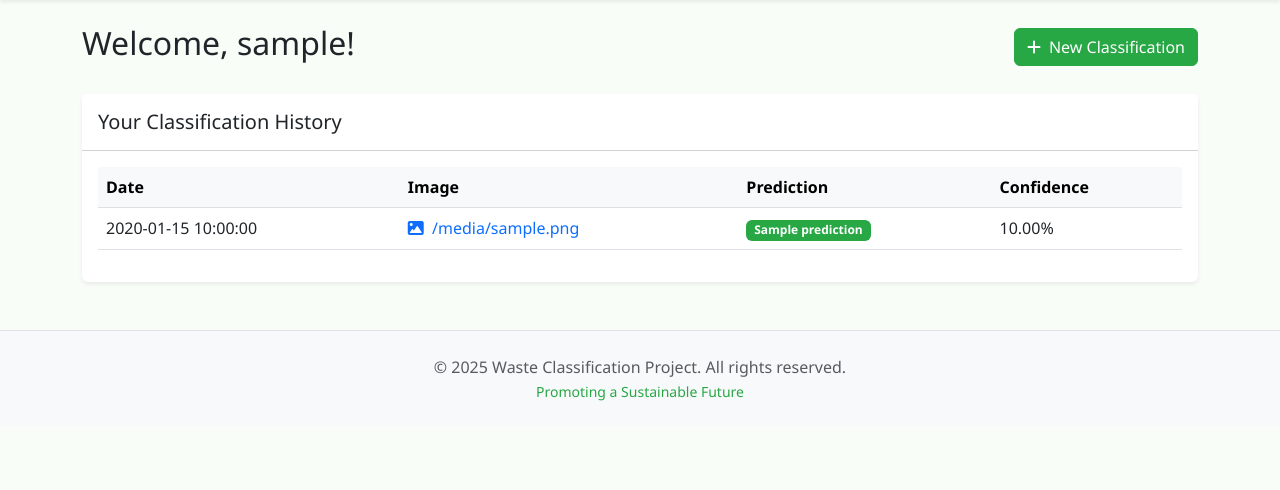
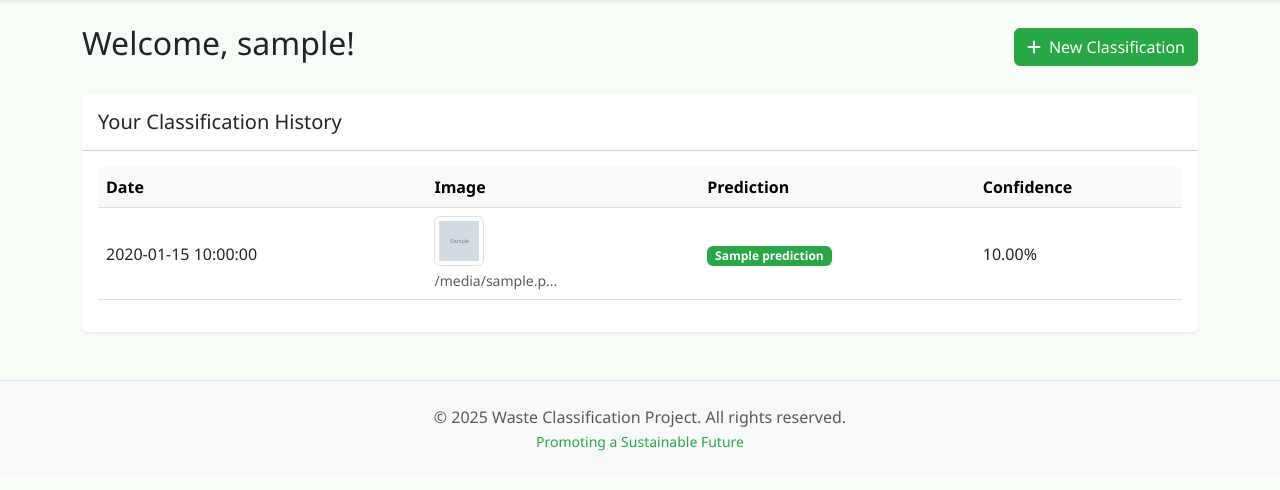
Before and after one commit to saad461/waste-clssification, a Flask app: template templates/user_dashboard.html in a window 1280 px wide. Shown: the part 62-552 px from the top of the page. Run offline with Flask 3, Linux system fonts and the light colour scheme; the template is opened without the code that fills it: most values are stand-ins (such as "Sample title", 1, 10 or a date in 2020); grey boxes marked "Sample" are stand-in pictures; some libraries are stand-ins or nearby versions.

Commit message:
Fix IDE linter errors and add image thumbnails to dashboards
- Resolved JS linter errors in `admin_logs.html` by refactoring data passing to use application/json script blocks.
- Resolved CSS linter errors in `classifier.html` by using data attributes for dynamic widths.
- Fixed TensorFlow import warning in `app.py` by switching to the standard `keras` path.
- Replaced placeholder icons with actual image thumbnails in both Admin Logs and User Dashboard tables.
- Verified visual changes via Playwright screenshots.

Co-authored-by: saad461 <76460749+saad461@users.noreply.github.com>

```diff
--- a/templates/user_dashboard.html
+++ b/templates/user_dashboard.html
@@ -30,7 +30,11 @@
                                 <td>{{ log.timestamp.strftime('%Y-%m-%d %H:%M:%S') }}</td>
                                 <td>
                                     <a href="{{ url_for('static', filename='uploads/' + log.filename) }}" target="_blank" class="text-decoration-none">
-                                        <i class="fas fa-image me-1"></i> {{ log.filename }}
+                                        <img src="{{ url_for('static', filename='uploads/' + log.filename) }}"
+                                             alt="Log Image"
+                                             class="img-thumbnail"
+                                             style="width: 50px; height: 50px; object-fit: cover;">
+                                        <div class="small text-muted mt-1">{{ log.filename[:15] }}...</div>
                                     </a>
                                 </td>
                                 <td>
```
